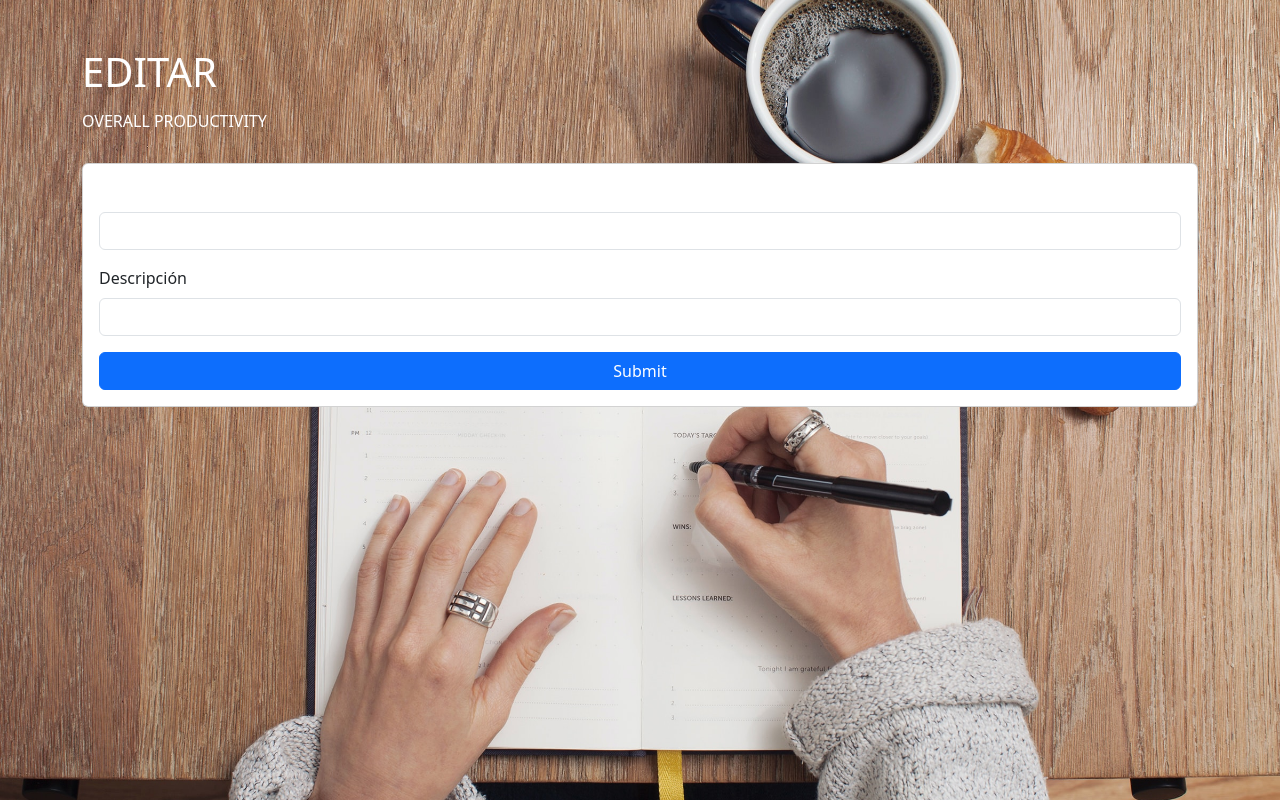
After one commit to Javier706/TO-DO-LIST, a PHP site: template view/Home/Editar.php in a window 1280 px wide. The commit adds this page. Run offline with PHP 8.4, Linux system fonts and the light colour scheme; the template is opened without the code that fills it, so the values that code supplies are empty.

Commit message:
Modulo editar.

```diff
--- a/controller/TasksController.php
+++ b/controller/TasksController.php
@@ -41,24 +41,26 @@ class TasksController extends Tasks
 
     }
 
-    // public function actualizar()
-    // {
-    //     if (isset($_POST['titulo']) && isset($_POST['descripcion']) && isset($_POST['completado']) && isset($_POST['aceptar'])) {
-    //         $this->titulo = $_POST['titulo'];
-    //         $this->descripcion = $_POST['descripcion'];
+    public function actualizar()
+    {
+        if (isset($_POST['titulo']) && isset($_POST['descripcion']) &&  isset($_POST['enviar'])) {
+            $this->titulo = $_POST['titulo'];
+            $this->descripcion = $_POST['descripcion'];
+            $this->id_task = $_GET['id'];
 
-    //         if (
-    //             !preg_match("/^[a-zA-ZáÁéÉíÍóÓúÚñÑüÜ]*$/", $this->titulo)
-    //             || !preg_match("/^[a-zA-ZáÁéÉíÍóÓúÚñÑüÜ]*$/", $this->descripcion)
-    //         ) {
-    //             return true; // Manejar el caso de validación no exitosa
-    //         } else {
-    //             $this->update();
-    //             return false; // Manejar el caso de actualización exitosa
-    //         }
-    //     } else {
-    //         return true; // Manejar el caso de datos faltantes
-    //     }
-    // }
+            if (
+                !preg_match("/^[a-zA-ZáÁéÉíÍóÓúÚñÑüÜ]*$/", $this->titulo)
+                || !preg_match("/^[a-zA-ZáÁéÉíÍóÓúÚñÑüÜ]*$/", $this->descripcion)
+            ) {
+                return true; // Manejar el caso de validación no exitosa
+            } else {
+                $this->update();
+
+                return false; // Manejar el caso de actualización exitosa
+            }
+        } else {
+            return true; // Manejar el caso de datos faltantes
+        }
+    }
 }
 ?>
--- a/model/Tasks.php
+++ b/model/Tasks.php
@@ -34,13 +34,13 @@ class Tasks extends Conexion{
         $query->execute([":id" => $id_task]);
     }
 
-    public function update($id_task)
+    public function update()
     {
         $query = $this->conexion->prepare("UPDATE tasks SET titulo = :titulo, descripcion = :descripcion WHERE id = :id");
         $query->execute([
             ":titulo" => $this->titulo,
             ":descripcion" => $this->descripcion,
-            ":id" => $id_task
+            ":id" => $this->id_task
         ]);
     }
 
--- /dev/null
+++ b/view/Home/EditForm.php
@@ -0,0 +1,6 @@
+<?php
+require_once("controller/TasksController.php");
+
+$task = new TasksController();
+$task->actualizar();
+header('location: ./index.php');
--- /dev/null
+++ b/view/Home/Editar.php
@@ -0,0 +1,41 @@
+<?php
+require_once("controller/TasksController.php");
+$tasks = new TasksController();
+$Data = $tasks->getTasksById($_GET['id']);
+?>
+
+<header>
+    <link href="https://cdn.jsdelivr.net/npm/bootstrap@5.3.0/dist/css/bootstrap.min.css" rel="stylesheet">
+    <style>
+    body {
+      background-image: url('../../img/bg2.jpg');
+      background-size: cover;
+      background-repeat: no-repeat;
+      background-attachment: fixed;
+    }
+  </style>
+</header>
+<body>
+
+ <div class="container mt-5">
+        <h1 class="mb-3 text-white">EDITAR</h1>
+        <h6 class="text-white">OVERALL PRODUCTIVITY</h6>
+       <br>
+<form action="EditForm.php?id=<?php echo $_GET['id'];?>" autocomplete="off" onsubmit="return validar();" class="card cpl-md-6 p-3" method="POST">
+<div class="mb-3">
+<label class="form-label text-white">Tarea</label>
+        <input type="text" class="form-control" tabindex="-1" id="titulo" name="titulo" value="<?php echo $Data['titulo']?>">
+  </div>
+  <div class="mb-3">
+ <label for="descripcion" class="form-label">Descripción</label>
+ <input type="text" class="form-control"  tabindex="2" id="descripcion"  value="<?php echo $Data['descripcion']?>"name="descripcion">
+
+ </div>
+<input type="submit" class="btn btn-primary" name="enviar">
+
+</form>
+</body>
+<script src="../js/Validacion.js"></script>
+<?php
+
+?>
```
Also changed, not shown: view/Home/index.php (+11 -4 lines), img/bg.jfif (added), img/bg.jpg (added), img/bg2.jpg (added).
